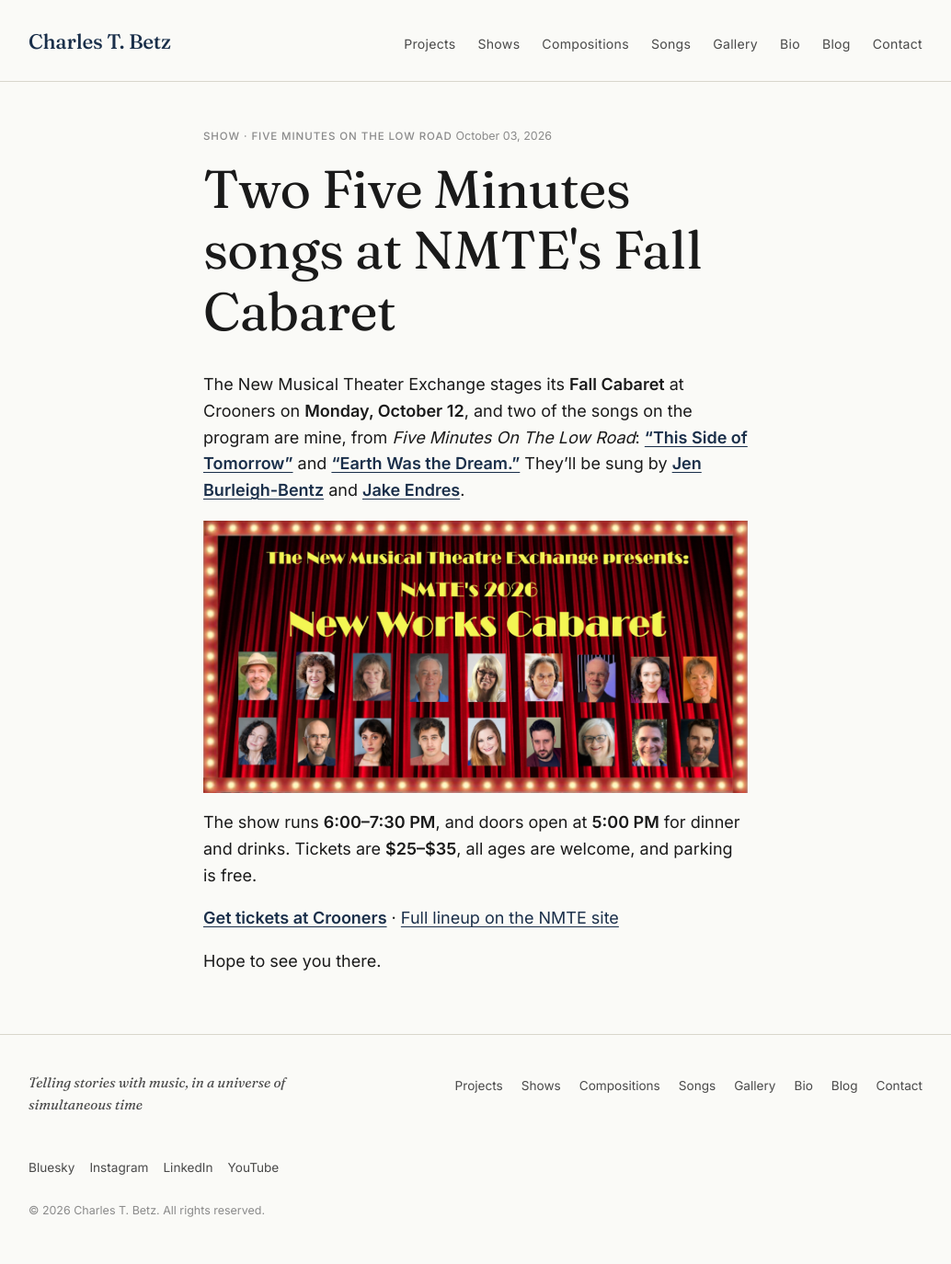
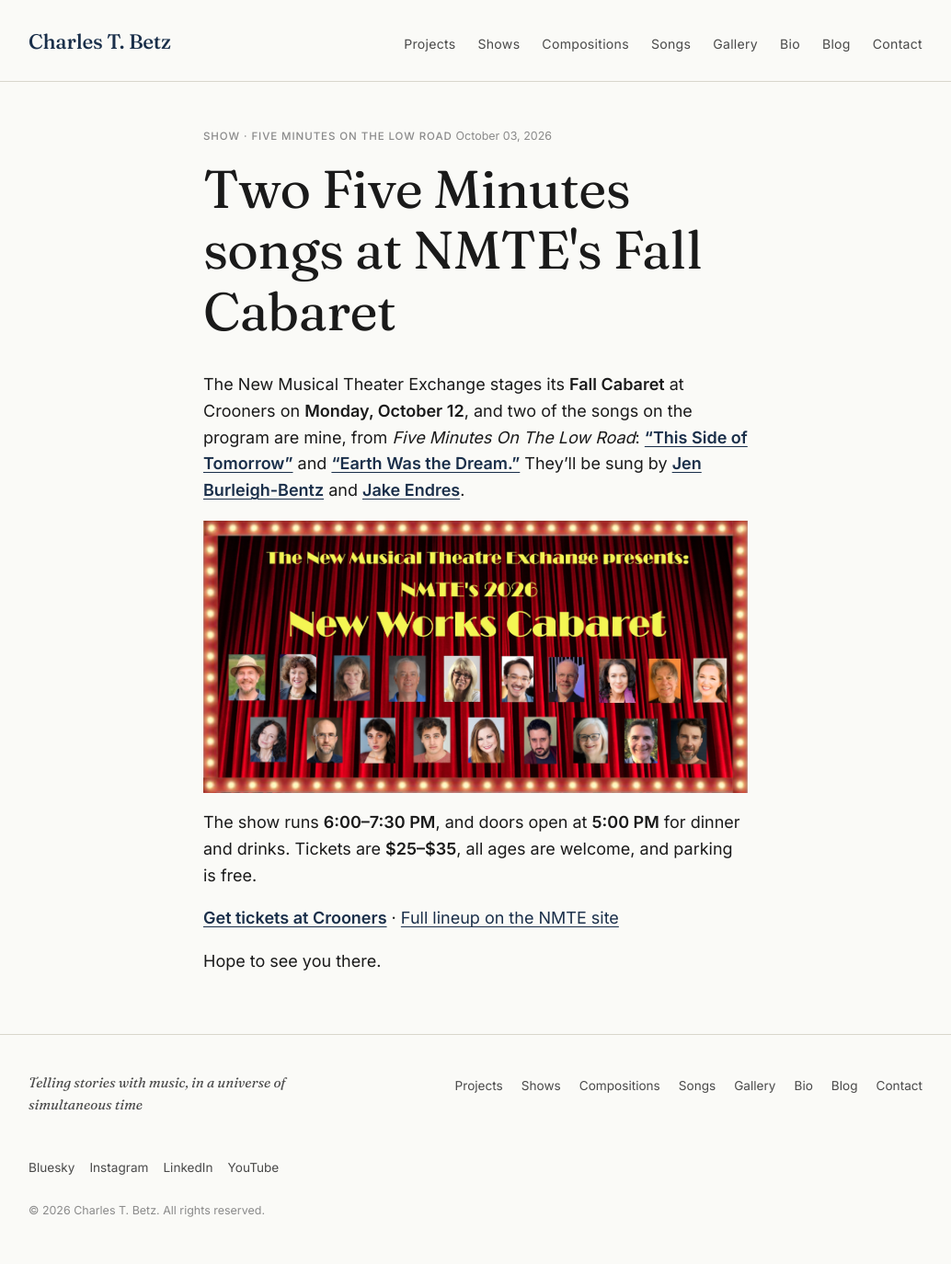
Before and after one commit to CharlesTBetz/charlestbetz.com, a Jekyll site: the page built from _posts/2026-10-03-five-minutes-songs-fall-cabaret.md, in a window 1280 px wide. Shown: the whole page at 92% size, without its empty margins (123-1157 px from the left). Built offline with Jekyll 4.4.1, drawn with Linux system fonts in a browser that asks for light colours.

Commit message:
Fall Cabaret post: update to final-4 art (19 headshots), new filename for cache-busting
Co-Authored-By: Claude Opus 5.5 <noreply@anthropic.com>

```diff
--- a/_posts/2026-10-03-five-minutes-songs-fall-cabaret.md
+++ b/_posts/2026-10-03-five-minutes-songs-fall-cabaret.md
@@ -6,7 +6,7 @@ card_type: show
 front_page: true
 pinned: true
 upcoming: true
-image: /assets/images/shows/fall-cabaret-2026.jpg
+image: /assets/images/shows/fall-cabaret-2026-v2.jpg
 project_name: "Five Minutes On The Low Road"
 project_url: /projects/five-minutes-on-the-low-road/
 excerpt: "Jen Burleigh-Bentz and Jake Endres sing two songs from Five Minutes On The Low Road at Crooners on Monday, October 12."
@@ -14,7 +14,7 @@ excerpt: "Jen Burleigh-Bentz and Jake Endres sing two songs from Five Minutes On
 
 The New Musical Theater Exchange stages its **Fall Cabaret** at Crooners on **Monday, October 12**, and two of the songs on the program are mine, from *Five Minutes On The Low Road*: **<a href="https://5minlowroad.com/listen/#this-side-of-tomorrow" target="_blank" rel="noopener">"This Side of Tomorrow"</a>** and **<a href="https://5minlowroad.com/listen/#earth-was-the-dream" target="_blank" rel="noopener">"Earth Was the Dream."</a>** They'll be sung by **<a href="https://www.jenburleigh-bentz.com/" target="_blank" rel="noopener">Jen Burleigh-Bentz</a>** and **<a href="https://www.jakeendres.com/" target="_blank" rel="noopener">Jake Endres</a>**.
 
-![NMTE's 2026 Fall Cabaret at Crooners]({{ "/assets/images/shows/fall-cabaret-2026.jpg" | relative_url }})
+![NMTE's 2026 Fall Cabaret at Crooners]({{ "/assets/images/shows/fall-cabaret-2026-v2.jpg" | relative_url }})
 
 The show runs **6:00–7:30 PM**, and doors open at **5:00 PM** for dinner and drinks. Tickets are **$25–$35**, all ages are welcome, and parking is free.
 
```
Also changed, not shown: assets/images/shows/fall-cabaret-2026-v2.jpg (added), assets/images/shows/fall-cabaret-2026.jpg (deleted).
